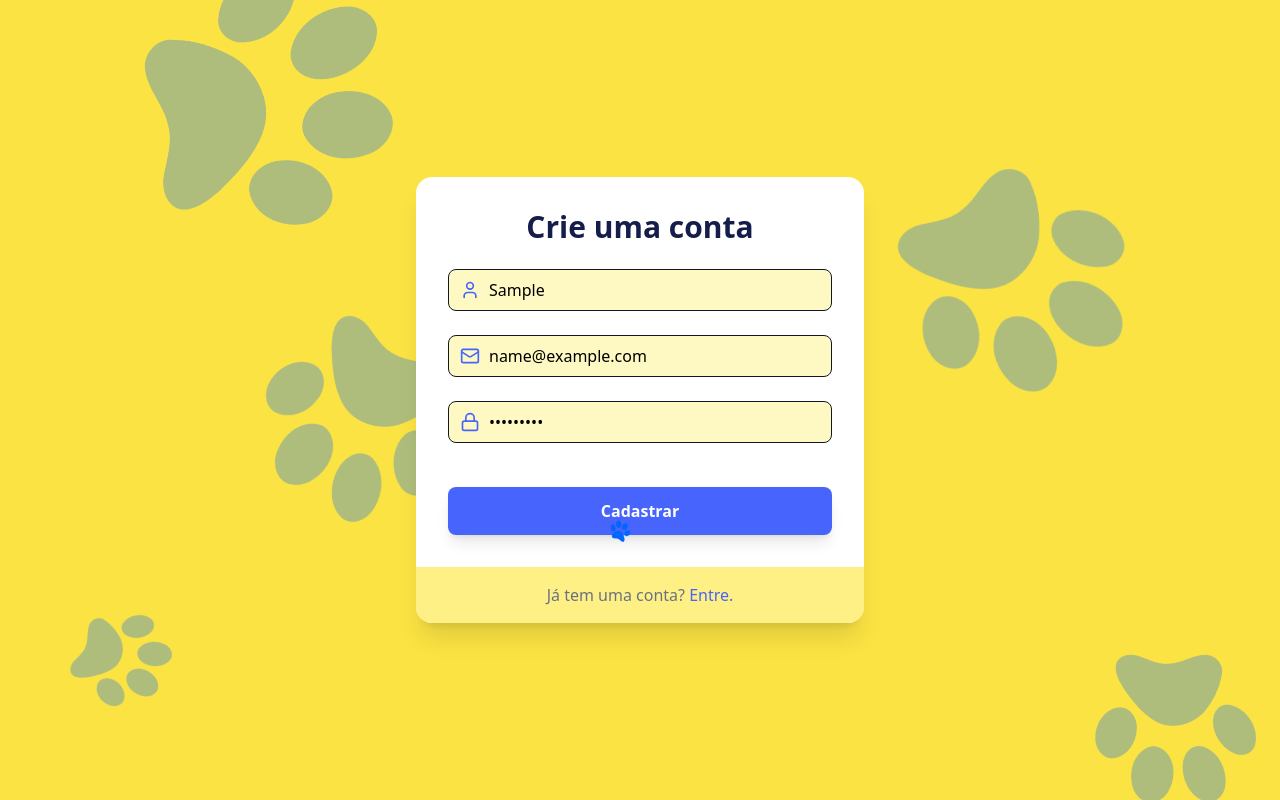
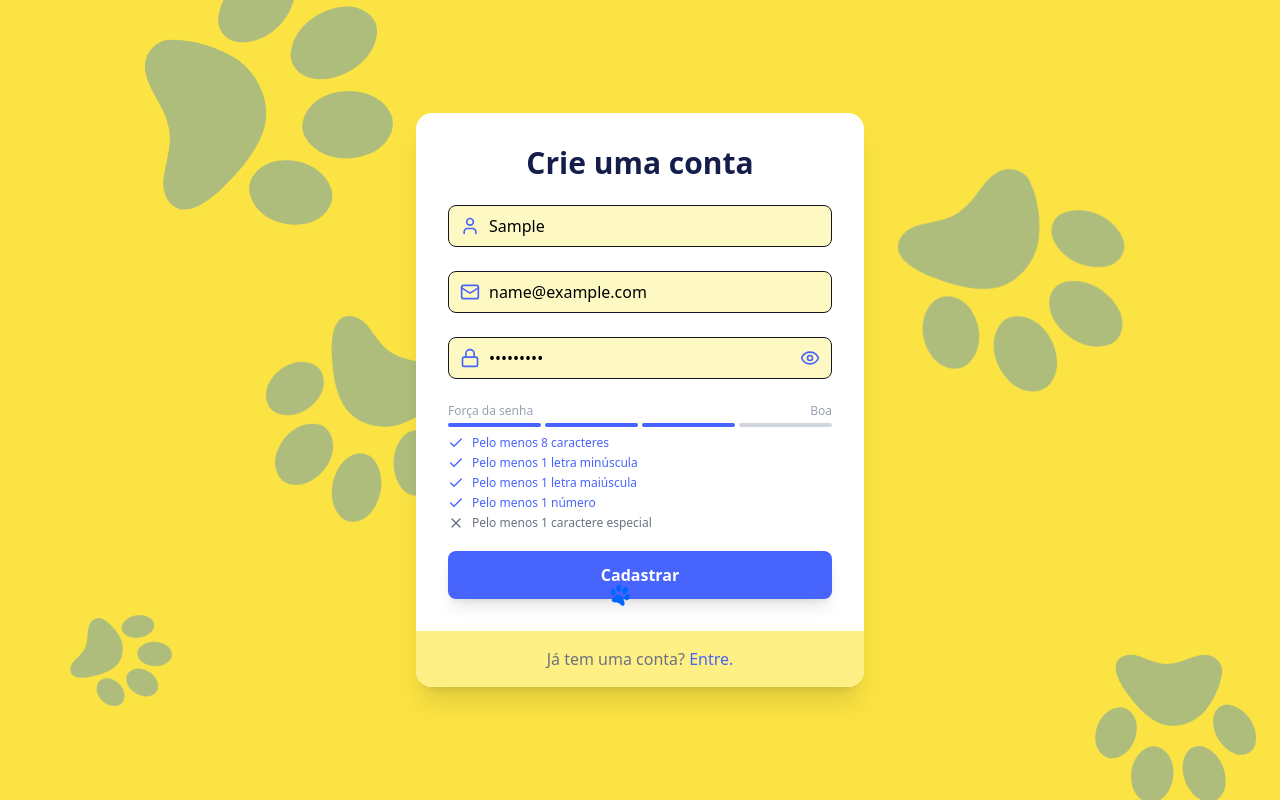
Before and after one commit to helendessa/auth, a React (Vite) app in the folder frontend/: page /signup in a window 1280 px wide. Both pictures are taken after typing "Sample", "name@example.com", "Sample123" into the empty fields and a click on the button "Cadastrar". Built offline with nearby package versions, Linux system fonts and the light colour scheme.

Commit message:
add sign up page

```diff
--- a/frontend/src/components/Input.jsx
+++ b/frontend/src/components/Input.jsx
@@ -1,17 +1,25 @@
 import React from 'react'
 
-const Input = ({icon:Icon, ...props}) => {
+const Input = ({icon:Icon, type, placeholder, value, onChange, toggleIcon: ToggleIcon, onToggle}) => {
   return (
     <div className="relative mb-6">
         <div className="absolute inset-y-0 left-0 flex items-center pl-3 pointer-events-none">
             <Icon className="w-5 h-5 text-[#4764fd]"/>
         </div>
         <input
-            {...props}
+            type={type}
+            placeholder={placeholder}
+            value={value}
+            onChange={onChange}
             className="w-full pl-10 pr-3 py-2 bg-yellow-100 bg-opacity-50 rounded-lg
             border border-gray-900 focus:border-yellow-400 focus:ring-2 focus:ring-yellow-400
             text-black placeholder-gray-500 transition duration-200 focus:outline-none"
         />
+        {ToggleIcon && (
+            <div className="absolute inset-y-0 right-0 flex items-center pr-3 cursor-pointer" onClick={onToggle}>
+                <ToggleIcon className="w-5 h-5 text-[#4764fd]"/>
+            </div>
+        )}
     </div>
   )
 }
--- a/frontend/src/components/PasswordStrengthMeter.jsx
+++ b/frontend/src/components/PasswordStrengthMeter.jsx
@@ -0,0 +1,92 @@
+import React from 'react'
+import { Check, X } from 'lucide-react';
+
+const PasswordCriteria = ({ password }) => {
+    const criteria = [
+        {
+            id: 1,
+            text: 'Pelo menos 8 caracteres',
+            isCompleted: password.length >= 8
+        },
+        {
+            id: 2,
+            text: 'Pelo menos 1 letra minúscula',
+            isCompleted: /[a-z]/.test(password)
+        },
+        {
+            id: 3,
+            text: 'Pelo menos 1 letra maiúscula',
+            isCompleted: /[A-Z]/.test(password)
+        },
+        {
+            id: 4,
+            text: 'Pelo menos 1 número',
+            isCompleted: /[0-9]/.test(password)
+        },
+        {
+            id: 5,
+            text: 'Pelo menos 1 caractere especial',
+            isCompleted: /[^A-Za-z0-9]/.test(password)
+        }
+    ];
+
+    return (
+        <div className="mt-2 space-y-1">
+            {criteria.map((item) => (
+                <div key={item.id} className='flex items-center text-xs'>
+                    {item.isCompleted ? (
+                        <Check className="w-4 h-4 text-[#4764fd] mr-2" />
+                    ) : (
+                        <X className="w-4 h-4 text-gray-500 mr-2" />
+                    )}
+                    <span className={item.isCompleted ? 'text-[#4764fd]' : 'text-gray-500'}>{item.text}</span>
+                </div>
+            ))}
+        </div>
+    )
+};
+
+const PasswordStrengthMeter = ({ password }) => {
+    const getStrength = (pass) => {
+        let strength = 0;
+        if (pass.length >= 8) strength += 1;
+        if (pass.match(/[a-z]/) && pass.match(/[A-Z]/)) strength += 1;
+        if (pass.match(/\d/)) strength += 1;
+        if (pass.match(/[^a-zA-Z\d]/)) strength += 1;
+        return strength;
+    };
+
+    const strength = getStrength(password);
+
+    const getStrengthText = (strength) => {
+        if (strength === 0) return 'Muito fraca';
+        if (strength === 1) return 'Fraca';
+        if (strength === 2) return 'Razoável';
+        if (strength === 3) return 'Boa';
+        return 'Forte';
+    };
+
+    return (
+        password && (
+            <div className="mt-2">
+                <div className="flex justify-between items-center mb-1">
+                    <span className="text-xs text-gray-400">Força da senha</span>
+                    <span className="text-xs text-gray-400">{getStrengthText(strength)}</span>
+                </div>
+
+                <div className="flex space-x-1">
+                    {[...Array(4)].map((_, index) => (
+                        <div
+                            key={index}
+                            className={`h-1 w-1/4 rounded-full transition-colors duration-300
+                            ${index < strength ? 'bg-[#4764fd]' : 'bg-gray-300'}`}
+                        />
+                    ))}
+                </div>
+                <PasswordCriteria password={password} />
+            </div>
+        )
+    );
+};
+
+export default PasswordStrengthMeter;
--- a/frontend/src/pages/SignUpPage.jsx
+++ b/frontend/src/pages/SignUpPage.jsx
@@ -1,14 +1,16 @@
 import { useState } from 'react'
 import Input from '../components/Input';
-import { User, Mail, Lock } from 'lucide-react';
+import { User, Mail, Lock, EyeOff, Eye } from 'lucide-react';
 import { motion } from 'framer-motion';
 import { Link } from 'react-router-dom';
+import PasswordStrengthMeter from '../components/PasswordStrengthMeter';
 
 const SignUpPage = () => {
 
   const [name, setName] = useState('');
   const [email, setEmail] = useState('');
   const [password, setPassword] = useState('');
+  const [showPassword, setShowPassword] = useState(false);
 
   const handleSignUp = (e) => {
     e.preventDefault();
@@ -40,12 +42,16 @@ const SignUpPage = () => {
             />
             <Input
               icon={Lock}
-              type="password"
+              type={showPassword ? 'text' : 'password'}
               placeholder="Senha"
               value={password}
               onChange={(e) => setPassword(e.target.value)}
+              toggleIcon={showPassword ? EyeOff : Eye}
+              onToggle={() => setShowPassword(!showPassword)}
             />
-            {/* Password strength meter */}
+
+            <PasswordStrengthMeter password={password} />
+
             <motion.button
             className="mt-5 w-full py-3 px-4 bg-[#4764fd] text-white rounded-lg font-bold
             shadow-lg hover:shadow-xl transition duration-200"
```
